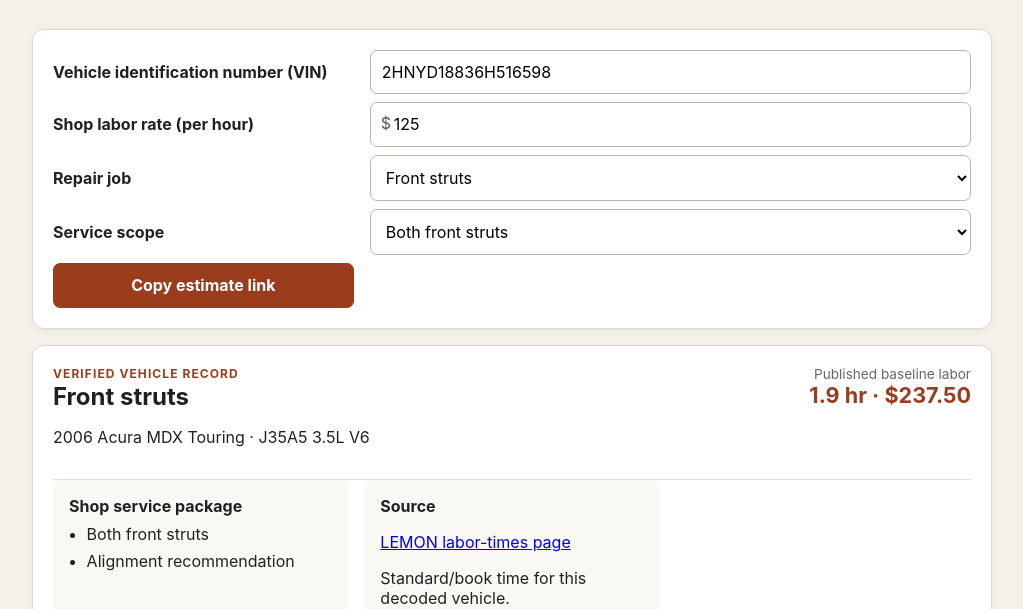
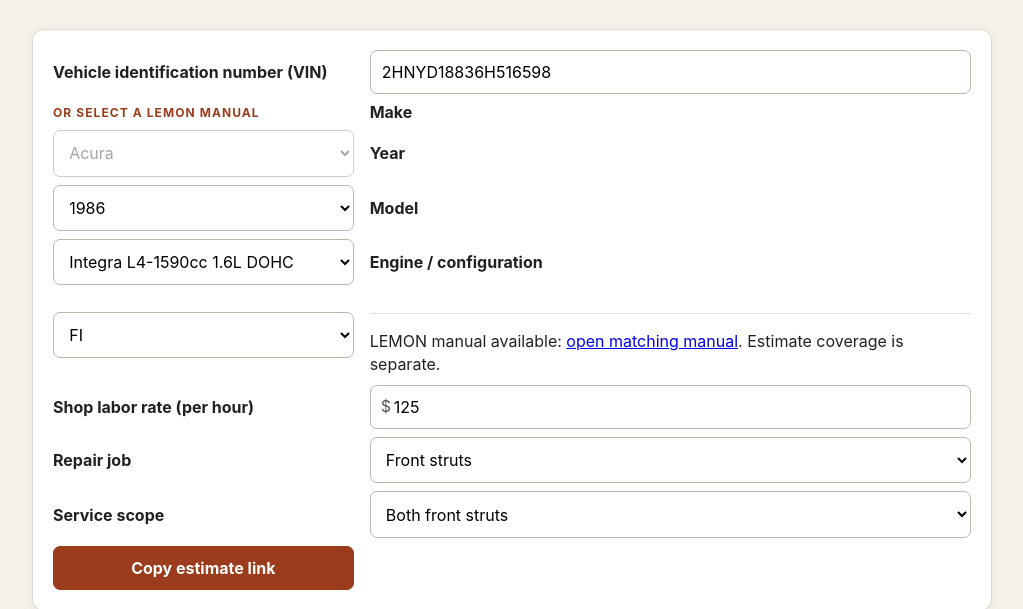
Before and after one commit to grafman56/mechanic-labor-estimator, a website with bundled scripts: page index.html in a window 1280 px wide. Shown: the part 191-800 px from the top of the page, without its empty margins (128-1151 px from the left). Built offline with nearby package versions, Linux system fonts and the light colour scheme.

Commit message:
Add Acura manual selector to website

```diff
--- a/app.js
+++ b/app.js
@@ -1,10 +1,15 @@
 import { findVerifiedVehicle, getMdxJob, getMdxScope } from './src/mdx.js';
+import { catalogOptions, findCatalogEntry } from './src/catalog.js';
 
 const vinInput = document.querySelector('#vin');
 const rateInput = document.querySelector('#labor-rate');
 const jobSelect = document.querySelector('#job');
 const estimate = document.querySelector('#estimate');
 const scopeSelect = document.querySelector('#scope');
+const catalogYear = document.querySelector('#catalog-year');
+const catalogModel = document.querySelector('#catalog-model');
+const catalogEngine = document.querySelector('#catalog-engine');
+const catalogStatus = document.querySelector('#catalog-status');
 const currency = new Intl.NumberFormat('en-US', { style: 'currency', currency: 'USD' });
 
 for (const selector of ['label[for="job-search"]', '#job-search', 'label[for="category"]', '#category']) {
@@ -29,6 +34,36 @@ function renderUnavailable(vin) {
   estimate.innerHTML = `<div class="estimate-heading"><div><p class="eyebrow">Vehicle verification required</p><h2>No verified estimate available</h2><p>${vin ? `VIN ${vin.toUpperCase()} has no reviewed vehicle/job records yet.` : 'Enter a 17-character VIN to select a reviewed vehicle record.'}</p></div></div><p class="job-note">This tool does not fall back to generic labor, parts, or access assumptions.</p>`;
 }
 
+function fillSelect(select, values) {
+  select.replaceChildren(...values.map((value) => new Option(value, value)));
+  select.disabled = values.length === 0;
+}
+
+async function loadCatalog() {
+  try {
+    const response = await fetch('./data/lemon-acura-catalog.json');
+    if (!response.ok) throw new Error(`HTTP ${response.status}`);
+    const catalog = await response.json();
+    fillSelect(catalogYear, catalogOptions(catalog, 'year'));
+    const updateModels = () => {
+      fillSelect(catalogModel, catalogOptions(catalog, 'model', { year: Number(catalogYear.value) }));
+      updateEngines();
+    };
+    const updateEngines = () => {
+      fillSelect(catalogEngine, catalogOptions(catalog, 'engine', { year: Number(catalogYear.value), model: catalogModel.value }));
+      const entry = findCatalogEntry(catalog, { year: Number(catalogYear.value), model: catalogModel.value, engine: catalogEngine.value });
+      catalogStatus.innerHTML = entry ? `LEMON manual available: <a href="${entry.manual_url}" target="_blank" rel="noreferrer">open matching manual</a>. Estimate coverage is separate.` : 'No matching manual found.';
+    };
+    catalogYear.addEventListener('change', updateModels);
+    catalogModel.addEventListener('change', updateEngines);
+    catalogEngine.addEventListener('change', updateEngines);
+    updateModels();
+  } catch (error) {
+    catalogYear.disabled = true;
+    catalogStatus.textContent = 'Manual catalog could not be loaded.';
+  }
+}
+
 function render() {
   const vehicle = findVerifiedVehicle(vinInput.value);
   if (!vehicle) { renderUnavailable(vinInput.value.trim()); return; }
@@ -50,4 +85,5 @@ jobSelect.addEventListener('change', render);
 scopeSelect.addEventListener('change', () => { scopeSelect.dataset.scope = scopeSelect.value; render(); });
 rateInput.addEventListener('input', render);
 vinInput.addEventListener('input', render);
+loadCatalog();
 render();
--- a/index.html
+++ b/index.html
@@ -18,6 +18,17 @@
     <section class="controls" aria-label="Estimate controls">
       <label for="vin">Vehicle identification number (VIN)</label>
       <input id="vin" type="text" value="2HNYD18836H516598" maxlength="17" autocapitalize="characters" autocomplete="off">
+
+      <p class="eyebrow">Or select a LEMON manual</p>
+      <label for="catalog-make">Make</label>
+      <select id="catalog-make" disabled><option>Acura</option></select>
+      <label for="catalog-year">Year</label>
+      <select id="catalog-year"><option>Loading catalog…</option></select>
+      <label for="catalog-model">Model</label>
+      <select id="catalog-model" disabled></select>
+      <label for="catalog-engine">Engine / configuration</label>
+      <select id="catalog-engine" disabled></select>
+      <p id="catalog-status" class="job-note">This confirms manual availability, not estimate coverage.</p>
 
       <label for="labor-rate">Shop labor rate (per hour)</label>
       <div class="rate-input"><span>$</span><input id="labor-rate" type="number" min="1" step="1" value="125" inputmode="decimal"></div>
--- /dev/null
+++ b/src/catalog.js
@@ -0,0 +1,9 @@
+export function catalogOptions(catalog, field, filters = {}) {
+  return [...new Set(catalog
+    .filter((entry) => Object.entries(filters).every(([key, value]) => entry[key] === value))
+    .map((entry) => entry[field]))].sort();
+}
+
+export function findCatalogEntry(catalog, selection) {
+  return catalog.find((entry) => Object.entries(selection).every(([key, value]) => entry[key] === value)) ?? null;
+}
```
Also changed, not shown: test/catalog.test.mjs (added, +15 -0 lines).
